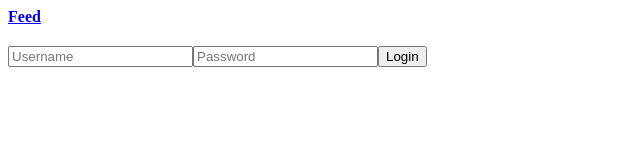
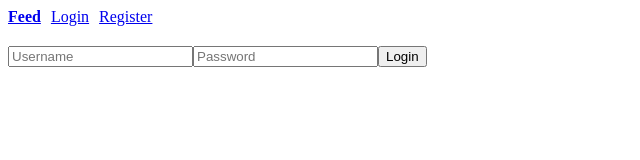
Before and after one commit to samarth088/VibeShpere, a React (Vite) app in the folder frontend/: page / in a window 1280 px wide. Shown: the top 160 px of the page, without its empty margins (0-640 px from the left). Built offline with nearby package versions, Linux system fonts and the light colour scheme.

Commit message:
Update App.jsx

```diff
--- a/frontend/App.jsx
+++ b/frontend/App.jsx
@@ -44,7 +44,7 @@ function AppRoutes({ token, setToken }) {
           Feed
         </NavLink>
 
-        {token && (
+        {token ? (
           <>
             <NavLink
               to="/profile"
@@ -56,6 +56,26 @@ function AppRoutes({ token, setToken }) {
               Profile
             </NavLink>
             <Logout onLogout={handleLogout} />
+          </>
+        ) : (
+          <>
+            <NavLink
+              to="/login"
+              style={({ isActive }) => ({
+                fontWeight: isActive ? "bold" : "normal",
+                marginRight: 10,
+              })}
+            >
+              Login
+            </NavLink>
+            <NavLink
+              to="/register"
+              style={({ isActive }) => ({
+                fontWeight: isActive ? "bold" : "normal",
+              })}
+            >
+              Register
+            </NavLink>
           </>
         )}
       </nav>
@@ -71,18 +91,25 @@ function AppRoutes({ token, setToken }) {
                 <Feed key={postRefresh} />
               </>
             ) : (
-              <AuthForm onLogin={handleLogin} />
+              <AuthForm onLogin={handleLogin} mode="login" />
             )
           }
         />
-
+        <Route
+          path="/login"
+          element={<AuthForm onLogin={handleLogin} mode="login" />}
+        />
+        <Route
+          path="/register"
+          element={<AuthForm onLogin={handleLogin} mode="register" />}
+        />
         <Route
           path="/profile"
           element={
             token ? (
               <Profile onLogout={handleLogout} />
             ) : (
-              <AuthForm onLogin={handleLogin} />
+              <AuthForm onLogin={handleLogin} mode="login" />
             )
           }
         />
```
